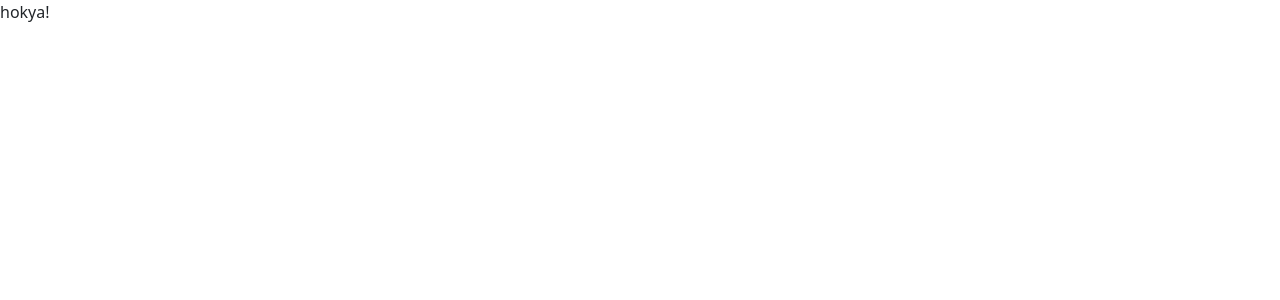
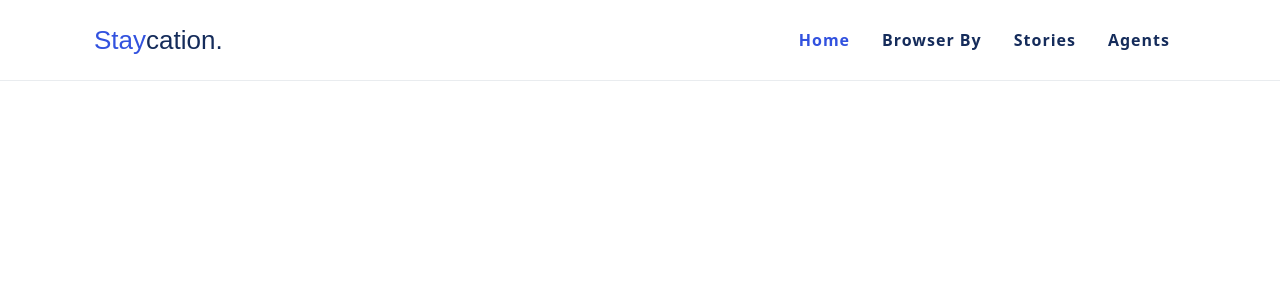
Before and after one commit to risviantoe/travelApp-frontend, a React (Create React App) app: page / in a window 1280 px wide. Shown: the top 300 px of the page. Built offline with nearby package versions, Linux system fonts and the light colour scheme.

Commit message:
create Header component and put to landing page

```diff
--- a/src/App.js
+++ b/src/App.js
@@ -1,12 +1,15 @@
-import react from 'react'
-import './assets/scss/style.scss'
+import './assets/scss/style.scss';
+import { BrowserRouter as Router, Route, Routes } from 'react-router-dom';
+import LandingPage from 'pages/LandingPage';
 
 function App() {
-  return (
-    <div className="App">
-      hokya!
-    </div>
-  );
+	return (
+		<Router>
+			<Routes>
+				<Route path="/" element={<LandingPage />}></Route>
+			</Routes>
+		</Router>
+	);
 }
 
 export default App;
--- a/src/assets/scss/_variables.scss
+++ b/src/assets/scss/_variables.scss
@@ -15,7 +15,7 @@ $gray-500: #adb5bd !default;
 $gray-600: #6c757d !default;
 $gray-700: #495057 !default;
 $gray-800: #343a40 !default;
-$gray-900: #212529 !default;
+$gray-900: #152C5B !default;
 $black:    #000 !default;
 // scss-docs-end gray-color-variables
 
@@ -37,7 +37,7 @@ $grays: (
 
 // scss-docs-start color-variables
 $blue:    #0d6efd !default;
-$indigo:  #6610f2 !default;
+$indigo:  #3252DF !default;
 $purple:  #6f42c1 !default;
 $pink:    #d63384 !default;
 $red:     #dc3545 !default;
@@ -298,8 +298,8 @@ $cyans: (
 // fusv-enable
 
 // scss-docs-start theme-color-variables
-$primary:       $blue !default;
-$secondary:     $gray-600 !default;
+$primary:       $indigo !default;
+$secondary:     $gray-900 !default;
 $success:       $green !default;
 $info:          $cyan !default;
 $warning:       $yellow !default;
--- a/src/assets/scss/style.scss
+++ b/src/assets/scss/style.scss
@@ -49,3 +49,68 @@
 // Utilities
 @import "utilities/api";
 // scss-docs-end import-stack
+
+@each $color,
+$value in $grays {
+  $color-rgb: to-rgb($value);
+  .text-gray-#{$color} {
+    color: ($value) if($enable-important-utilities,  !important, null);
+  }
+}
+
+@each $color,
+$value in $colors {
+  $color-rgb: to-rgb($value);
+  .text-#{$color} {
+    color: ($value) if($enable-important-utilities,  !important, null);
+  }
+}
+
+.brand-text-icon {
+  font-size: 26px;
+  font-weight: 500;
+  font-family: "Poppins", sans-serif;
+  color: $primary;
+  text-decoration: none !important;
+
+  &:hover {
+    color: $primary;
+  }
+}
+
+header {
+  border-bottom: 1px solid $gray-200;
+  width: 100%;
+  position: relative;
+
+  .navbar {
+    height: 80px;
+
+    .navbar-collapse {
+      flex-grow: 0;
+
+      ul.navbar-nav {
+        li.nav-item {
+          &.active {
+            a.nav-link {
+              color: $primary;
+            }
+          }
+          a {
+            &.nav-link {
+              letter-spacing: 1px;
+              font-weight: 600;
+              color: $gray-900;
+              padding-left: 1rem;
+              padding-right: 1rem;
+
+              &:hover {
+                text-decoration: underline;
+              }
+            }
+          }
+        }
+      }
+    }
+  }
+}
--- a/src/pages/LandingPage.js
+++ b/src/pages/LandingPage.js
@@ -0,0 +1,10 @@
+import Header from 'parts/Header'
+import React from 'react'
+
+export default function LandingPage(props) {
+  return (
+    <>
+      <Header></Header>
+    </>
+  )
+}
--- /dev/null
+++ b/src/parts/Header.js
@@ -0,0 +1,78 @@
+import React from 'react'
+import BrandIcon from 'parts/IconText'
+import Button from 'elements/Button'
+import { useLocation } from 'react-router-dom'
+
+export default function Header(props) {
+  const location = useLocation();
+  const getNavLinkClass = path => {
+    return location.pathname === path ? " active" : ""
+  }
+  return (
+		<header className="spacing-sm">
+			<div className="container">
+				<nav className="navbar navbar-expand-lg navbar-light">
+					<div className="container-fluid">
+						<BrandIcon />
+						<div className="collapse navbar-collapse">
+							<ul className="navbar-nav me-auto">
+								<li
+									className={`nav-item${getNavLinkClass(
+										'/'
+									)}`}
+								>
+									<Button
+										className="nav-link"
+										type="link"
+										href="/"
+									>
+										Home
+									</Button>
+								</li>
+								<li
+									className={`nav-item${getNavLinkClass(
+										'/browser-by'
+									)}`}
+								>
+									<Button
+										className="nav-link"
+										type="link"
+										href="/browser-by"
+									>
+										Browser By
+									</Button>
+								</li>
+								<li
+									className={`nav-item${getNavLinkClass(
+										'/stories'
+									)}`}
+								>
+									<Button
+										className="nav-link"
+										type="link"
+										href="/stories"
+									>
+										Stories
+									</Button>
+								</li>
+								<li
+									className={`nav-item${getNavLinkClass(
+										'/agents'
+									)}`}
+								>
+									<Button
+										className="nav-link"
+										type="link"
+										href="/agents"
+									>
+										Agents
+									</Button>
+								</li>
+							</ul>
+						</div>
+					</div>
+				</nav>
+			</div>
+		</header>
+  );
+}
--- /dev/null
+++ b/src/parts/IconText.js
@@ -0,0 +1,10 @@
+import React from 'react'
+import Button from 'elements/Button'
+
+export default function IconText() {
+  return (
+    <Button className="brand-text-icon" href="" type="link">
+      Stay<span className="text-gray-900">cation.</span>
+    </Button>
+  )
+}
```
Also changed, not shown: src/assets/scss/helpers/_color-bg.scss (line endings or trailing spaces), src/part/Header.js (deleted), 1 other file (tests, documents, lock files or other folders).
